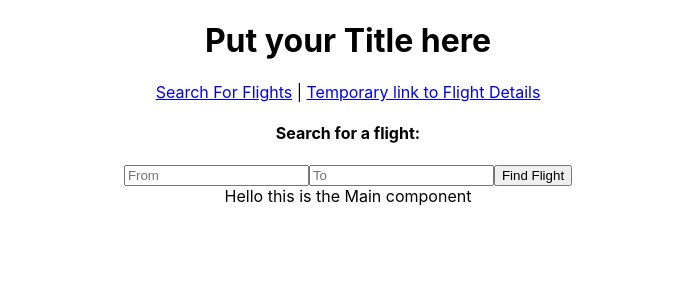
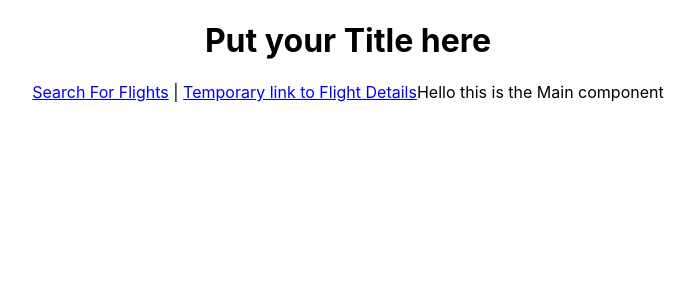
Before and after one commit to impetusdev/burning-airlines-front-end, a React (Create React App) app in the folder burning-airlines-front-end/: page /#/ in a window 1280 px wide. Shown: the top 300 px of the page, without its empty margins (292-987 px from the left). Built offline with nearby package versions, Linux system fonts and the light colour scheme; no server answers.

Commit message:
Search Form about 75% done

```diff
--- a/burning-airlines-front-end/src/components/FlightDetails.js
+++ b/burning-airlines-front-end/src/components/FlightDetails.js
@@ -33,7 +33,7 @@ export default class FlightDetails extends React.Component {
     async fetchFlightSeats() {
         try {
             const res = await axios.get( RAILS_FLIGHT_BASE_URL )
-            console.log('flight response:', res.data);
+            // console.log('flight response:', res.data);
 
             const seats = Array(40).fill(false); // occupied? => false; 8 by 5
             const {date, id , origin, destination } = res.data;
--- a/burning-airlines-front-end/src/components/FlightSearchForm.js
+++ b/burning-airlines-front-end/src/components/FlightSearchForm.js
@@ -16,21 +16,20 @@ const RAILS_FLIGHT_SEARCH_BASE_URL = 'http://localhost:3000/flights.json';
 class FlightSearchForm extends React.Component{
 
     state = {
-        searchFlightOrigin: '',
-        searchFlightDestination:'',
-        allFlights: [],
-        allPlanes:[]
+        searchFlightOrigin: 'Sydney',
+        searchFlightDestination:'Auckland',
+        allFlights: 'QX100'
     };
 
 
     handleInputOrigin = (ev) => {
-        console.log('handleInputOrigin()', ev.target.value);
+        // console.log('handleInputOrigin()', ev.target.value);
         this.setState({searchFlightOrigin: ev.target.value})
         //or this.setState(state=>({...state, searchFlightOrigin: value}))
     }; //handleInputOrigin()
 
     handleInputDestination = (ev) => {
-        console.log('handleInputDestination()', ev.target.value);
+        // console.log('handleInputDestination()', ev.target.value);
         this.setState({searchFlightDestination: ev.target.value})
         //or this.setState(state=>({...state, searchFlightDestination: value}))
 
@@ -40,14 +39,16 @@ class FlightSearchForm extends React.Component{
         let searchFlightOrigin = this.state.toCapitalize().searchFlightOrigin;
         let searchFlightDestination = this.state.toCapitalize().searchFlightDestination;
 
-        return this.state.allFlights.filter(flight => flight.origin === searchFlightOrigin && flight.destination === searchFlightDestination);
+        //custom API request here
+
+        // return this.state.allFlights.filter(flight => flight.origin === searchFlightOrigin && flight.destination === searchFlightDestination); TODO: Filter Search
 
     }; //find search using partial component of search i.e 'sy' input by user should return sydney
 
-    // handleSubmit = (ev) => {
-    //     ev.preventDefault();
-    //     console.log('handleSubmit()')
-    // }; //handleSubmit()
+    handleSubmit = (ev) => {
+        ev.preventDefault();
+        console.log('handleSubmit()', this.state)
+    }; //handleSubmit()
 
     //This waits for a search Origin parent component
     //
@@ -86,7 +87,7 @@ class FlightSearchForm extends React.Component{
             <div>
                 <h4>Search for a flight:</h4>
                 <form onSubmit={this.handleSubmit}>
-                    <input type="text" placeholder="From"   onChange={this.handleInputOrgin} />
+                    <input type="text" placeholder="From"   onChange={this.handleInputOrigin} />
                     <input type="text" placeholder="To"     onChange={this.handleInputDestination} />
 
                     <button>Find Flight</button>
--- a/burning-airlines-front-end/src/components/Main.js
+++ b/burning-airlines-front-end/src/components/Main.js
@@ -6,7 +6,7 @@ import '../App.css'
 
 import { Link,  HashRouter as Router, Route } from 'react-router-dom';
 
-
+//
 export default class Main extends React.Component {
     render() {
         return (
@@ -17,7 +17,9 @@ export default class Main extends React.Component {
                     <Link to="/">Search For Flights</Link> | {}
                     <Link to="/details/:id">Temporary link to Flight Details</Link>
 
-                    <Route exact path="/" component={ FlightSearchForm} />
+                    <Route path="/flights" component={ FlightSearchForm} />
+                    {/* <Route exact path="/flights/:id" component={       } />  */}
+
                     <Route exact path="/details/:id" component={ FlightDetails } />
                     <Route></Route>
                 </Router>
```
